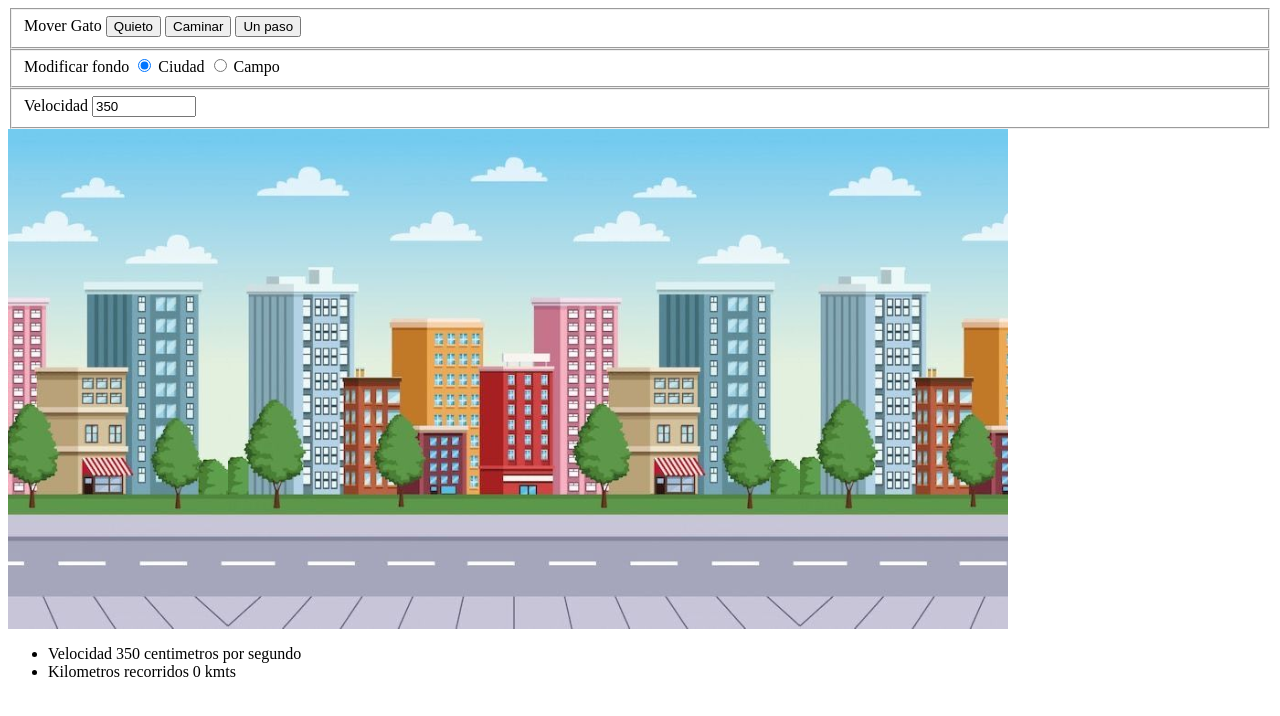
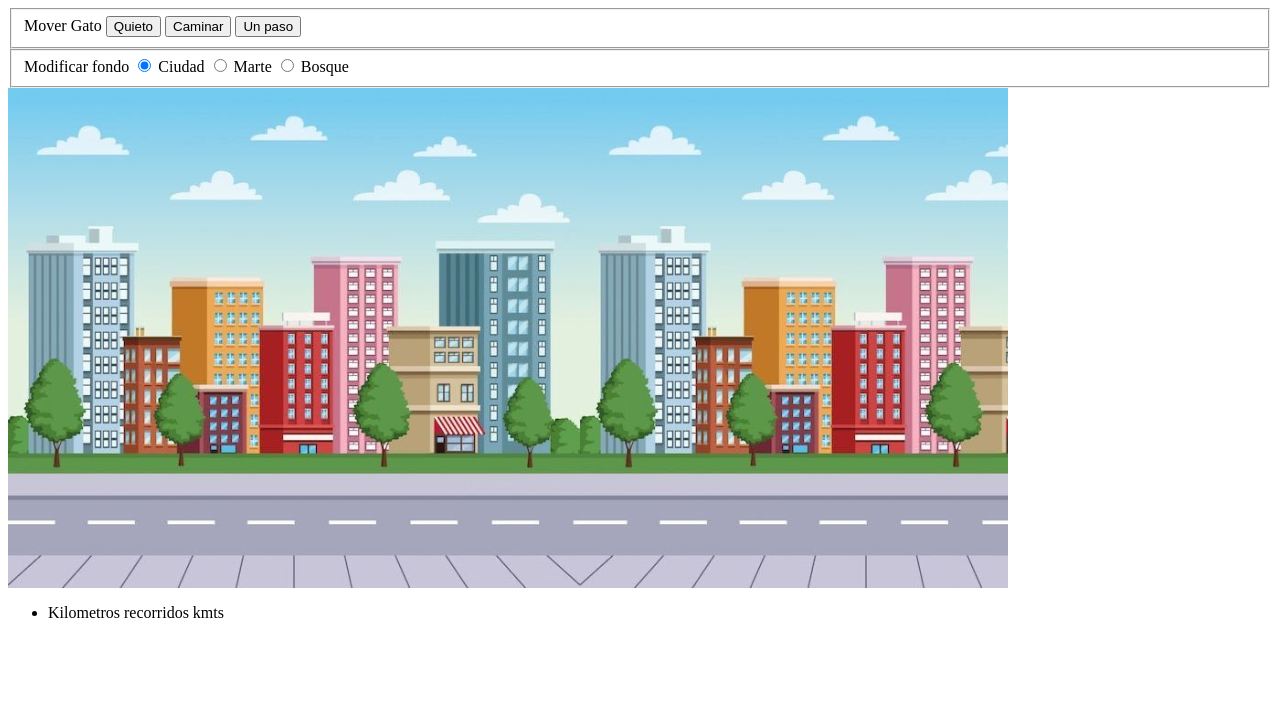
Before and after one commit to avillucas/jsEvents, a plain HTML site: page index.html in a window 1280 px wide. Drawn offline with Linux system fonts and the light colour scheme.

Commit message:
agregando escenarios

```diff
--- a/index.html
+++ b/index.html
@@ -16,34 +16,52 @@
             <form>
                 <fieldset>
                     <caption>Mover Gato</caption>
-                    <button type="button"   id="ButtonStop" >Quieto</button>
-                    <button type="button"   id="ButtonMove" >Caminar</button>
-                    <button type="button"   id="ButtonStep" >Un paso </button>
+                    <button type="button" id="ButtonStop">Quieto</button>
+                    <button type="button" id="ButtonMove">Caminar</button>
+                    <button type="button" id="ButtonStep">Un paso </button>
                 </fieldset>
                 <fieldset id="backgroundSelector">
                     <caption>Modificar fondo</caption>
                     <label>
-                        <input type="radio" name="background" checked  value="city" />
+                        <input type="radio" name="background" checked
+                            value="city" />
                         Ciudad
                     </label>
                     <label>
+                        <input type="radio" name="background" value="mars" />
+                        Marte
+                    </label>
+                    <label>
                         <input type="radio" name="background" value="country" />
-                        Campo
+                        Bosque
                     </label>
                 </fieldset>
-                <fieldset>
+<!--                <fieldset>
                     <caption>Velocidad</caption>
-                    <input  id="ControlSpeed" type="number" min="1000"  max="12000000" step="1000"  id="ButtonStop"  />
+                    <select id="speedSelector">
+                        <option value="150" selected>10</option>
+                        <option value="130">20</option>
+                        <option value="100">50</option>
+                        <option value="80">80</option>
+                        <option value="70">100</option>
+                        <option value="30">150</option>
+                    </select>
                 </fieldset>
+-->
+
             </form>
         </aside>
         <section>
-            <div id="background" class="city" style="background-position-x:0;">
+            <div id="background" class="city"
+                style="background-position-x:0px;">
                 <div id="cat"></div>
             </div>
             <ul>
+                <!--
                 <li>Velocidad <span id="speedValue"></span> centimetros por segundo </li>
-                <li>Kilometros recorridos <span id="distanceValue"></span> kmts</li>
+                -->
+                <li>Kilometros recorridos <span id="distanceValue"></span>
+                    kmts</li>
             </ul>
         </section>
 
```
